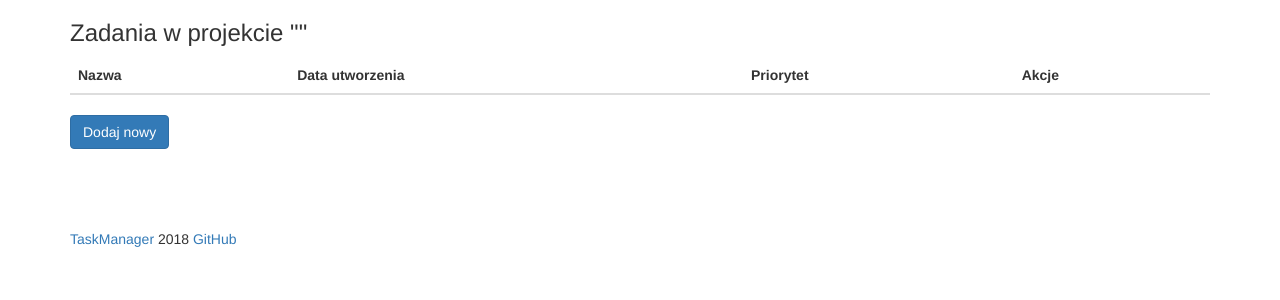
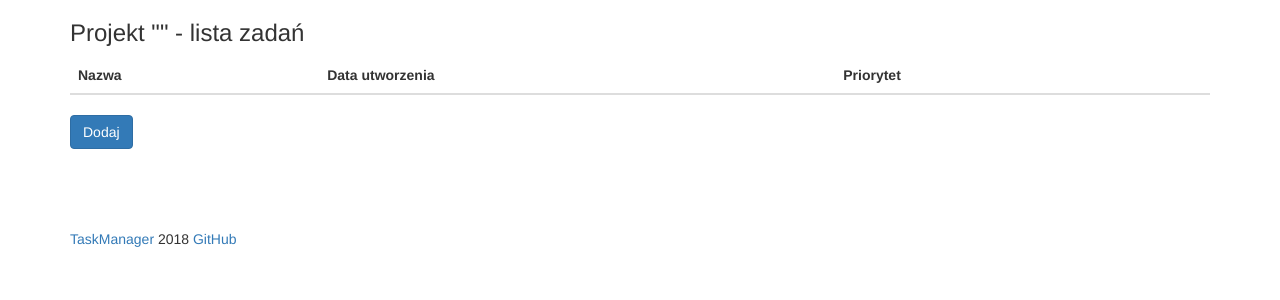
Before and after one commit to webbag/task-manager, a Symfony app: template website/app/Resources/views/task/index.html.twig in a window 1280 px wide. Shown: the part 56-356 px from the top of the page. Run offline with Twig, Linux system fonts and the light colour scheme; the template is opened without the code that fills it, so the values that code supplies are empty; some libraries are stand-ins or nearby versions.

Commit message:
change routing by project id, test

```diff
--- a/website/app/Resources/views/project/index.html.twig
+++ b/website/app/Resources/views/project/index.html.twig
@@ -17,7 +17,7 @@
                 <td>{{ project.customerCu.cuName }}</td>
                 <td {% if task_count_open[project.prId] is defined %}title="Otwarte: {{ task_count_open[project.prId] }}, zamknięte: {{ task_count_close[project.prId] }}{% endif %}">
                     <div class="progress">
-                        {% if task_count_open[project.prId] is defined %}
+                        {% if task_count_open[project.prId] is defined  and task_completed_percent[project.prId] is defined %}
                             <div class="progress-bar" role="progressbar" aria-valuenow="60" aria-valuemin="0"
                                  aria-valuemax="100" style="width: {{ task_completed_percent[project.prId] }}%;">
                                 {{ task_completed_percent[project.prId] }}%
--- a/website/app/Resources/views/task/edit.html.twig
+++ b/website/app/Resources/views/task/edit.html.twig
@@ -1,7 +1,7 @@
 {% extends 'base.html.twig' %}
 
 {% block body %}
-    <h3>Projekt "{{ task.projectPr.prName }}" - edycja zadania</h3>
+    <h3>Projekt "{{ task.projectPr.prName }}" - edycja zadania </h3>
 
     {{ form_start(edit_form) }}
     {{ form_widget(edit_form) }}
--- a/website/app/Resources/views/task/index.html.twig
+++ b/website/app/Resources/views/task/index.html.twig
@@ -1,7 +1,7 @@
 {% extends 'base.html.twig' %}
 
 {% block body %}
-    <h3>Zadania w projekcie "{{ project.prName }}" </h3>
+    <h3>Projekt "{{ project.prName }}" - lista zadań </h3>
 
     <table class="table table-hover">
         <thead>
@@ -9,7 +9,7 @@
             <th>Nazwa</th>
             <th>Data utworzenia</th>
             <th>Priorytet</th>
-            <th>Akcje</th>
+            <th></th>
         </tr>
         </thead>
         <tbody>
@@ -34,6 +34,6 @@
         </tbody>
     </table>
 
-    <a href="{{ path('task_new') }}" class="btn btn-primary" role="button">Dodaj nowy</a>
+    <a href="{{ path('task_new', {'id': project.prId}) }}" class="btn btn-primary" role="button">Dodaj</a>
 
 {% endblock %}
--- a/website/app/Resources/views/task/show.html.twig
+++ b/website/app/Resources/views/task/show.html.twig
@@ -1,7 +1,8 @@
 {% extends 'base.html.twig' %}
 
 {% block body %}
-    <h3><span style="color: gray; font-size: 18px">#{{ task.taId }}</span> <strong> {{ task.taName }}</strong></h3>
+
+    <h3>Projekt "{{ task.projectPr.prName }}" - <span style="color: gray; font-size: 18px">#{{ task.taId }}</span> <strong> {{ task.taName }}</strong></h3>
 
     <table class="table table-hover">
         <tbody>
```
Also changed, not shown: website/app/Resources/views/task/new.html.twig (+6 -9 lines), website/src/AppBundle/Controller/TaskController.php (+8 -3 lines), website/src/AppBundle/Entity/Worker.php (+11 -0 lines), website/src/AppBundle/Form/ProjectType.php (+6 -7 lines), website/src/AppBundle/Form/TaskType.php (+7 -0 lines).
